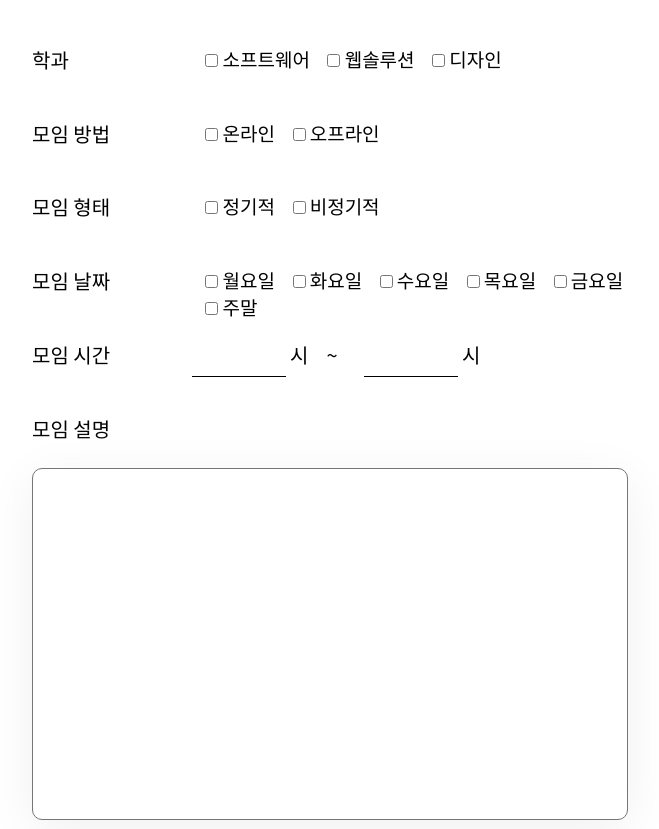
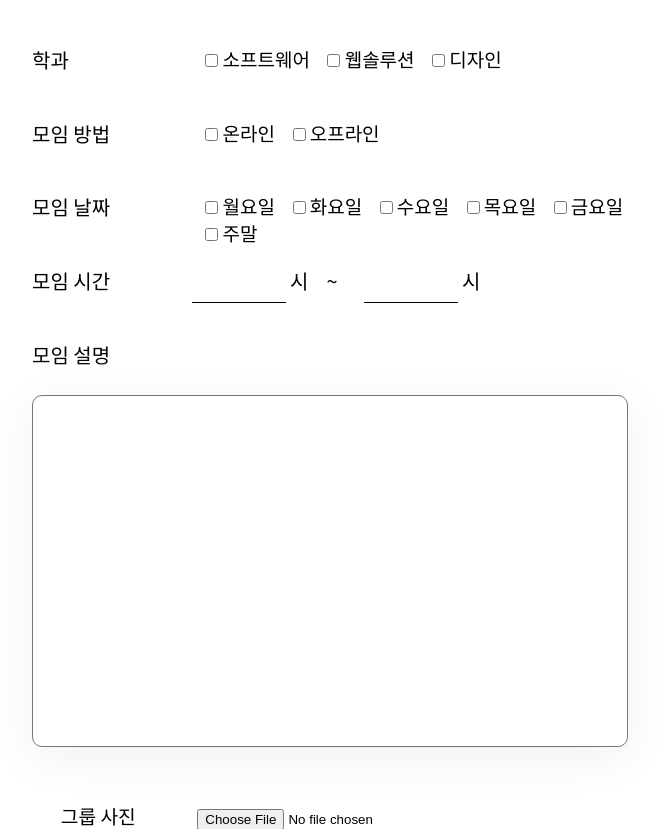
Before and after one commit to Kaaaaaaaaaang/Damoim, a PHP site: page /group_edit.php in a window 1280 px wide. Shown: the part 347-1176 px from the top of the page, without its empty margins (320-979 px from the left). Run offline with PHP 8.4, Linux system fonts and the light colour scheme.

Commit message:
group_edit html 수정

```diff
--- /dev/null
+++ b/group_delete.php
@@ -0,0 +1 @@
+<!-- 그룹 삭제 -->
--- a/group_edit.php
+++ b/group_edit.php
@@ -15,16 +15,16 @@
    		<form>
 		  <select name="people" style="color: #000000; background-color: #00000000; float: left; margin-left: 3%;">
 		    <option value="none" style="color: #000000;">모임 최대 인원수</option>
-		    <option value="1" style="color: #000000;">1명</option>
-		    <option value="2" style="color: #000000;">2명</option>
-		    <option value="3" style="color: #000000;">3명</option>
-		    <option value="4" style="color: #000000;">4명</option>
-		    <option value="5" style="color: #000000;">5명</option>
-		    <option value="6" style="color: #000000;">6명</option>
-		    <option value="7" style="color: #000000;">7명</option>
-		    <option value="8" style="color: #000000;">8명</option>
-		    <option value="9" style="color: #000000;">9명</option>
-		    <option value="10" style="color: #000000;">10명</option>
+		    <option value="1명" style="color: #000000;">1명</option>
+		    <option value="2명" style="color: #000000;">2명</option>
+		    <option value="3명" style="color: #000000;">3명</option>
+		    <option value="4명" style="color: #000000;">4명</option>
+		    <option value="5명" style="color: #000000;">5명</option>
+		    <option value="6명" style="color: #000000;">6명</option>
+		    <option value="7명" style="color: #000000;">7명</option>
+		    <option value="8명" style="color: #000000;">8명</option>
+		    <option value="9명" style="color: #000000;">9명</option>
+		    <option value="10명" style="color: #000000;">10명</option>
 		  </select>
 		  <select name="category" style="color: #000000; background-color: #00000000; margin-left: 5%;">
 		    <option value="none" style="color: #000000;">카테고리</option>
@@ -38,50 +38,43 @@
 			<div class="layout_box">
 					<span>가입 가능 학년</span>
 					<div class="layout">
-					<label><input type="checkbox" name="age" value="one"> 1학년</label>
-	    		<label><input type="checkbox" name="age" value="two"> 2학년</label>
-	    		<label><input type="checkbox" name="age" value="three"> 3학년</label>
+						<label><input type="checkbox" name="grade[]" value="1학년"> 1학년</label>
+	      		<label><input type="checkbox" name="grade[]" value="2학년"> 2학년</label>
+	      		<label><input type="checkbox" name="grade[]" value="3학년"> 3학년</label>
 	      	</div>
       	</div>
 				 <div class="layout_box">
 					<span>학과</span>
 					<div class="layout">
-						<label><input type="checkbox" name="hakgwa" value="s"> 소프트웨어</label>
-      			<label><input type="checkbox" name="hakgwa" value="w"> 웹솔루션</label>
-    				<label><input type="checkbox" name="hakgwa" value="d"> 디자인</label>
+						<label><input type="checkbox" name="major[]" value="뉴미디어소프트웨어과"> 소프트웨어</label>
+	      		<label><input type="checkbox" name="major[]" value="뉴미디어웹솔루션과"> 웹솔루션</label>
+	      		<label><input type="checkbox" name="major[]" value="뉴미디어디자인과"> 디자인</label>
 	      	</div>
 	    	</div>
 	     	<div class="layout_box">
 					<span>모임 방법</span>
 					<div class="layout">
-						<label><input type="checkbox" name="way" value="online"> 온라인</label>
-	     			<label><input type="checkbox" name="way" value="offline"> 오프라인</label>
-	     		</div>
-	     	</div>
-	     	<div class="layout_box">
-					<span>모임 형태</span>
-					<div class="layout">
-						<label><input type="checkbox" name="shape" value="long"> 정기적</label>
-	     			<label><input type="checkbox" name="shape" value="short"> 비정기적</label>
+						<label><input type="checkbox" name="way" value="온라인"> 온라인</label>
+	     			<label><input type="checkbox" name="way" value="오프라인"> 오프라인</label>
 	     		</div>
 	     	</div>
 				 <div class="layout_box">
 					<span>모임 날짜</span>
 					<div class="layout">
-						<label><input type="checkbox" name="day" value="mon"> 월요일</label>
-		     		<label><input type="checkbox" name="day" value="tue"> 화요일</label>
-	      		<label><input type="checkbox" name="day" value="wen"> 수요일</label>
-	   	  		<label><input type="checkbox" name="day" value="thu"> 목요일</label>
-	     			<label><input type="checkbox" name="day" value="fri"> 금요일</label>
-	     			<label><input type="checkbox" name="day" value="weekend"> 주말</label>
+						<label><input type="checkbox" name="day[]" value="월요일"> 월요일</label>
+	      		<label><input type="checkbox" name="day[]" value="화요일"> 화요일</label>
+	      		<label><input type="checkbox" name="day[]" value="수요일"> 수요일</label>
+	      		<label><input type="checkbox" name="day[]" value="목요일"> 목요일</label>
+	      		<label><input type="checkbox" name="day[]" value="금요일"> 금요일</label>
+	      		<label><input type="checkbox" name="day[]" value="주말"> 주말</label>
 	      	</div>
 	      </div>
 	      <div class="layout_box">
 					<span>모임 시간</span>
 					<div class="layout">
-						<input type='number' id="start_time" maxlength='2'></input>
+						<input type='number' name="start" id="start_time" maxlength='2'></input>
 						<span style="margin-right: 5%; margin-left: 0%;">시 &nbsp;&nbsp; ~</span>
-						<input type='number' id="end_time" maxlength='2'></input>
+						<input type='number' name="end" id="end_time" maxlength='2'></input>
 						<span style="margin-left: 0%;">시</span>
 					</div>
 				</div>
@@ -94,8 +87,8 @@
 					<span>그룹 사진</span>
 					<input type="file" id="group_img_src" name="study_img"></input>
 				</div>
-     		<button id="group_create_btn" onclick="location.href='my_group.html'" >모임 수정하기</button>
-    			<button id="group_delete_btn" onclick="location.href='my_group.html'" style="margin-bottom: 30%;">모임 삭제하기</button>
+     		<button id="group_create_btn" onclick="location.href='group_update.php'" type="submit" >모임 수정하기</button>
+    		<button id="group_delete_btn" onclick="location.href='group_delete.php'" style="margin-bottom: 30%;">모임 삭제하기</button>
     		</form>
 		</div>
 		<div class="menu">
--- /dev/null
+++ b/group_update.php
@@ -0,0 +1 @@
+<!-- 그룹 수정 -->
```
Lines whose indentation alone changed are shown as unchanged.
